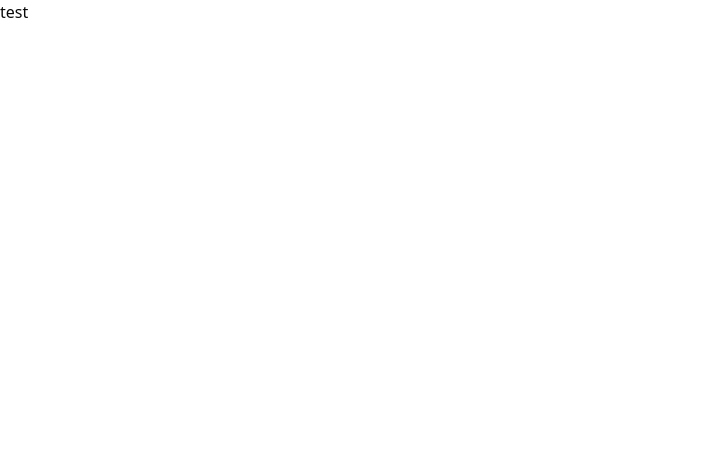
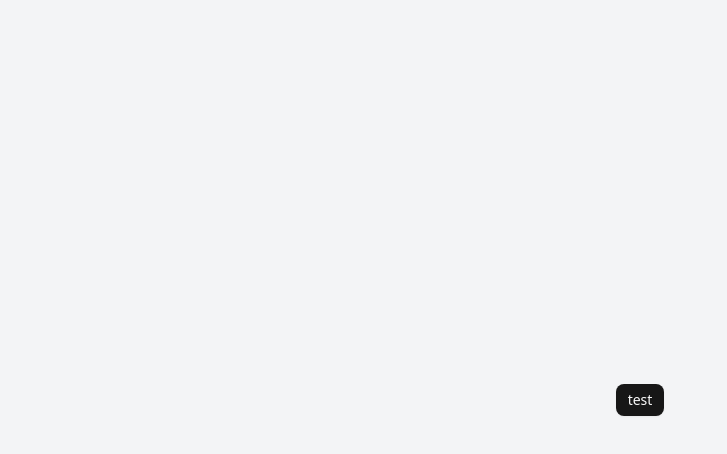
Before and after one commit to NACK2/Tunes-FE, a React (Vite) app: page / in a window 1280 px wide. Shown: the top 454 px of the page, without its empty margins (0-727 px from the left). Built offline with nearby package versions, Linux system fonts and the light colour scheme.

Commit message:
button component

```diff
--- a/src/App.tsx
+++ b/src/App.tsx
@@ -1,12 +1,12 @@
 import { BrowserRouter, Routes, Route } from "react-router-dom";
-import LogIn from "./pages/LogIn";
+import Home from "./pages/Home";
 
 function App() {
   return (
     <>
       <BrowserRouter>
         <Routes>
-          <Route path="/" element={<LogIn />} />
+          <Route path="/" element={<Home />} />
         </Routes>
       </BrowserRouter>
     </>
--- /dev/null
+++ b/src/components/Button.tsx
@@ -0,0 +1,49 @@
+import * as React from "react";
+import { cva, type VariantProps } from "class-variance-authority";
+import { cn } from "@/lib/utils";
+
+const buttonVariants = cva(
+  "inline-flex items-center justify-center gap-2 whitespace-nowrap rounded-md text-sm font-medium transition-all disabled:pointer-events-none disabled:opacity-50 [&_svg]:pointer-events-none [&_svg:not([class*='size-'])]:size-4 shrink-0 [&_svg]:shrink-0 outline-none focus-visible:border-ring focus-visible:ring-ring/50 focus-visible:ring-[3px] aria-invalid:ring-destructive/20 dark:aria-invalid:ring-destructive/40 aria-invalid:border-destructive",
+  {
+    variants: {
+      variant: {
+        default:
+          "bg-primary text-primary-foreground shadow-xs hover:bg-primary/90",
+        destructive:
+          "bg-destructive text-white shadow-xs hover:bg-destructive/90 focus-visible:ring-destructive/20 dark:focus-visible:ring-destructive/40 dark:bg-destructive/60",
+        outline:
+          "border bg-background shadow-xs hover:bg-accent hover:text-accent-foreground dark:bg-input/30 dark:border-input dark:hover:bg-input/50",
+        secondary:
+          "bg-secondary text-secondary-foreground shadow-xs hover:bg-secondary/80",
+        ghost:
+          "hover:bg-accent hover:text-accent-foreground dark:hover:bg-accent/50",
+        link: "text-primary underline-offset-4 hover:underline",
+      },
+      size: {
+        default: "h-9 px-4 py-2 has-[>svg]:px-3",
+        sm: "h-8 rounded-md gap-1.5 px-3 has-[>svg]:px-2.5",
+        lg: "h-10 rounded-md px-6 has-[>svg]:px-4",
+        icon: "size-9",
+      },
+    },
+    defaultVariants: {
+      variant: "default",
+      size: "default",
+    },
+  }
+);
+
+function Button({ className, variant, size, ...props }: buttonProps) {
+  return (
+    <button
+      data-slot="button"
+      className={cn(buttonVariants({ variant, size, className }))}
+      {...props}
+    />
+  );
+}
+
+type buttonProps = React.ComponentProps<"button"> &
+  VariantProps<typeof buttonVariants>;
+
+export { Button, buttonVariants };
--- /dev/null
+++ b/src/pages/Home.tsx
@@ -0,0 +1,11 @@
+import { Button } from "@/components/button";
+
+function Home() {
+  return (
+    <div className="h-screen w-screen bg-gray-100 flex items-center justify-center">
+      <Button variant="default" size="sm">test</Button>
+    </div>
+  );
+}
+
+export default Home;
--- a/src/pages/LogIn.tsx
+++ /dev/null
@@ -1,5 +0,0 @@
-function LogIn() {
-  return <div>test</div>;
-}
-
-export default LogIn;
```
Also changed, not shown: package.json (+5 -5 lines).
